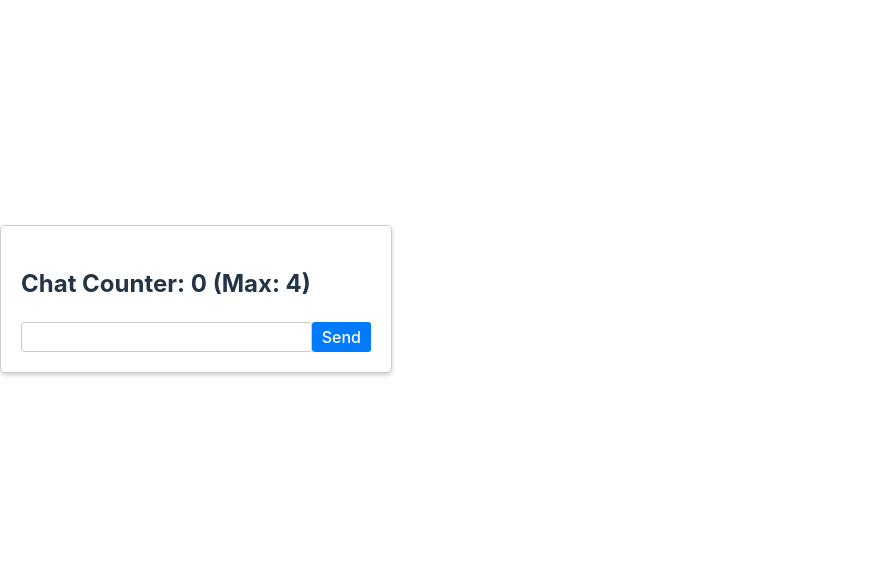
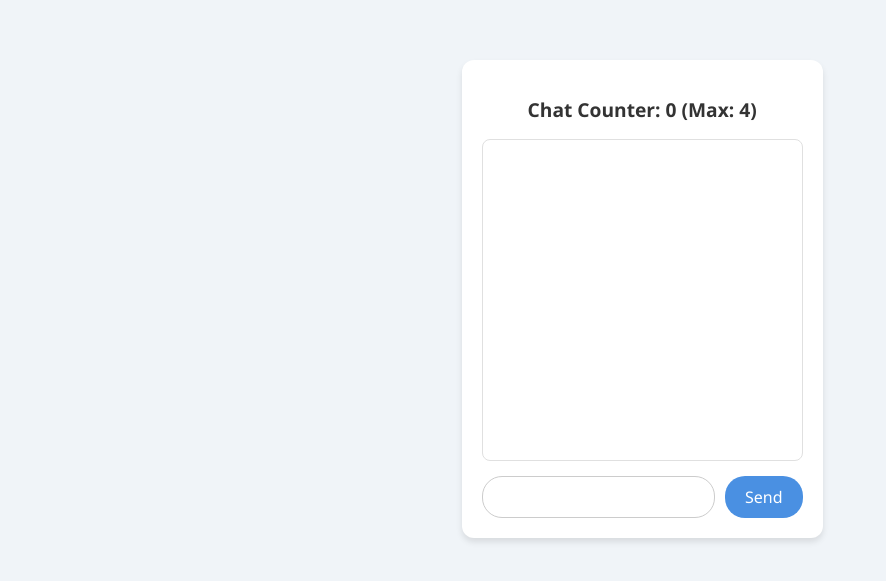
Before and after one commit to Runa8147/Gemini-chatbot-in-React, a React (Vite) app: page / in a window 1280 px wide. Shown: the part 101-682 px from the top of the page, without its empty margins (0-886 px from the left). Built offline with nearby package versions, Linux system fonts and the light colour scheme.

Commit message:
update in css and history section

```diff
--- a/package.json
+++ b/package.json
@@ -15,6 +15,7 @@
     "react-dom": "^18.3.1"
   },
   "devDependencies": {
+    "@google/generative-ai": "^0.1.3",
     "@eslint/js": "^9.9.0",
     "@types/react": "^18.3.3",
     "@types/react-dom": "^18.3.0",
--- a/src/App.jsx
+++ b/src/App.jsx
@@ -1,44 +1,41 @@
 import React, { useState, useEffect } from 'react';
-import { GoogleGenerativeAI } from "@google/generative-AI";
-import './styles.css'; // Import your CSS file
+import { GoogleGenerativeAI } from "@google/generative-ai";
+import './styles.css';
+
+const API_KEY = "AIzaSyDKv4gjBMYe_OszgWMz7Lcns4900oVBhP0"; // Replace with your actual API key
+const genAI = new GoogleGenerativeAI(API_KEY);
 
 const App = () => {
   const [messages, setMessages] = useState([]);
   const [userInput, setUserInput] = useState('');
   const [isLoading, setIsLoading] = useState(false);
-  const [chatCount, setChatCount] = useState(0); // Track chat count
-
-  useEffect(() => {
-    // ... (No initial API call needed as you don't want an initial prompt)
-  }, []);
+  const [chatCount, setChatCount] = useState(0);
 
   const handleInputChange = (event) => {
     setUserInput(event.target.value);
   };
 
   const handleSubmit = async () => {
-    if (userInput.trim() === '') {
+    if (userInput.trim() === '' || chatCount >= 4) {
       return;
     }
 
     setIsLoading(true);
-    setMessages([...messages, { role: "user", content: userInput }]);
+    const newUserMessage = { role: "user", content: userInput };
+    setMessages(prevMessages => [...prevMessages, newUserMessage]);
     setUserInput('');
+    setChatCount(prevCount => prevCount + 1);
 
     try {
-      const API_KEY = "AIzaSyDKv4gjBMYe_OszgWMz7Lcns4900oVBhP0"; // Replace with your actual API key
-      const genAI = new GoogleGenerativeAI(API_KEY);
-      const model = genAI.getGenerativeModel({ model: "gemini-1.5-flash" });
-
-      const prompt = `Generate a response to the following prompt: "${userInput}"`;
-
-      const result = await model.generateContent(prompt);
-      setMessages([...messages, { role: "assistant", content: result.response.text() }]);
+      const model = genAI.getGenerativeModel({ model: "gemini-pro" });
+      const result = await model.generateContent(userInput);
+      const newAssistantMessage = { role: "assistant", content: result.response.text() };
+      setMessages(prevMessages => [...prevMessages, newAssistantMessage]);
     } catch (error) {
       console.error("Error generating response:", error);
+      setMessages(prevMessages => [...prevMessages, { role: "assistant", content: "Sorry, I encountered an error. Please try again." }]);
     } finally {
       setIsLoading(false);
-      setChatCount(chatCount + 1); // Increment chat count after each user message
     }
   };
 
@@ -46,8 +43,8 @@ const App = () => {
     <div className="chatbot-container">
       <h2>Chat Counter: {chatCount} (Max: 4)</h2>
       <ul className="message-list">
-        {messages.slice(-4).map((message, index) => (
-          <li key={index}>
+        {messages.map((message, index) => (
+          <li key={index} className={message.role}>
             <strong>{message.role}:</strong> {message.content}
           </li>
         ))}
@@ -58,9 +55,14 @@ const App = () => {
           type="text"
           value={userInput}
           onChange={handleInputChange}
-          disabled={chatCount >= 4}
+          disabled={chatCount >= 4 || isLoading}
+          onKeyPress={(e) => e.key === 'Enter' && handleSubmit()}
         />
-        <button className="send-button" onClick={handleSubmit} disabled={chatCount >= 4}>
+        <button
+          className="send-button"
+          onClick={handleSubmit}
+          disabled={chatCount >= 4 || isLoading}
+        >
           Send
         </button>
       </div>
--- a/src/styles.css
+++ b/src/styles.css
@@ -1,49 +1,124 @@
-.chatbot-container {
-    width: 350px;
-    max-width: 100%;
-    margin: 20px auto;
-    padding: 20px;
-    border: 1px solid #ccc;
-    border-radius: 5px;
-    box-shadow: 0 2px 4px rgba(0, 0, 0, 0.2);
+/* Base styles */
+body {
+  font-family: 'Segoe UI', Tahoma, Geneva, Verdana, sans-serif;
+  background-color: #f0f4f8;
+  margin: 0;
+  padding: 0;
+  display: flex;
+  justify-content: center;
+  align-items: center;
+  height: 100vh;
 }
 
-  .message-list {
-    list-style: none;
-    padding: 0;
+.chatbot-container {
+  background-color: #ffffff;
+  border-radius: 12px;
+  box-shadow: 0 4px 6px rgba(0, 0, 0, 0.1);
+  padding: 20px;
+  width: 90%;
+  max-width: 500px;
 }
 
-  .message {
-    margin-bottom: 10px;
+/* Chat counter styles */
+h2 {
+  color: #333;
+  font-size: 1.2rem;
+  margin-bottom: 15px;
+  text-align: center;
 }
 
-  .user-message {
-    text-align: right;
-    color: #007bff; /* Blue for user messages */
+/* Message list styles */
+.message-list {
+  list-style-type: none;
+  padding: 0;
+  margin: 0;
+  height: 300px;
+  overflow-y: auto;
+  border: 1px solid #e0e0e0;
+  border-radius: 8px;
+  padding: 10px;
+  margin-bottom: 15px;
 }
 
-  .assistant-message {
-    text-align: left;
-    color: #4caf50; /* Green for assistant messages */
+.message-list li {
+  color: black;
+  margin-bottom: 10px;
+  padding: 8px 12px;
+  border-radius: 18px;
+  max-width: 80%;
+  word-wrap: break-word;
 }
 
+.message-list li strong {
+  font-weight: bold;
+  margin-right: 5px;
+}
+
+.message-list li:nth-child(odd) {
+  background-color: #e6f3ff;
+  align-self: flex-start;
+}
+
+.message-list li:nth-child(even) {
+  background-color: #f0f0f0;
+  align-self: flex-end;
+  margin-left: auto;
+}
+
+/* Input container styles */
 .input-container {
   display: flex;
-    justify-content: space-between;
+  gap: 10px;
 }
 
 .input-field {
-    flex: 1;
-    padding: 5px;
+  flex-grow: 1;
+  padding: 10px;
   border: 1px solid #ccc;
-    border-radius: 3px;
+  border-radius: 20px;
+  font-size: 1rem;
 }
 
 .send-button {
-    padding: 5px 10px;
-    background-color: #007bff;
-    color: #fff;
+  background-color: #4a90e2;
+  color: white;
   border: none;
-    border-radius: 3px;
+  border-radius: 20px;
+  padding: 10px 20px;
   cursor: pointer;
+  transition: background-color 0.3s ease;
 }
+
+.send-button:hover {
+  background-color: #357abd;
+}
+
+.send-button:disabled {
+  background-color: #cccccc;
+  cursor: not-allowed;
+}
+
+/* Loading indicator */
+p {
+  text-align: center;
+  color: #666;
+  font-style: italic;
+}
+
+/* Scrollbar styles */
+.message-list::-webkit-scrollbar {
+  width: 8px;
+}
+
+.message-list::-webkit-scrollbar-track {
+  background: #f1f1f1;
+}
+
+.message-list::-webkit-scrollbar-thumb {
+  background: #888;
+  border-radius: 4px;
+}
+
+.message-list::-webkit-scrollbar-thumb:hover {
+  background: #555;
+}
```
Lines whose indentation alone changed are shown as unchanged.
